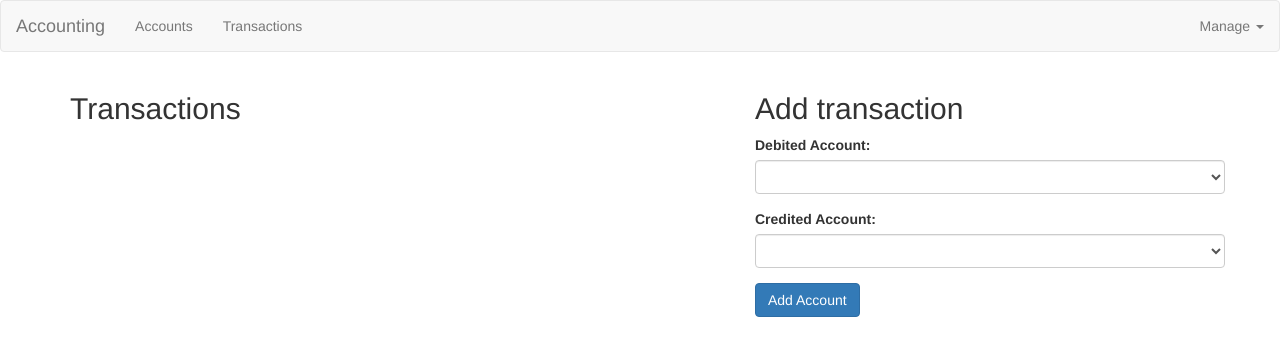
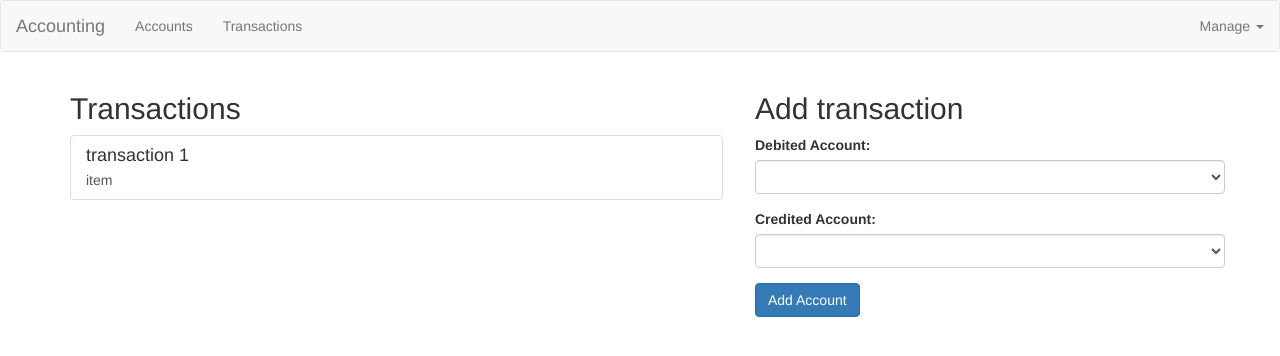
Before and after one commit to fferreira12/AccountingAngular, an Angular app in the folder accounting-angular/: page /transaction in a window 1280 px wide. Shown: the top 356 px of the page. Built offline with nearby package versions, Linux system fonts and the light colour scheme.

Commit message:
Started adding transaction functionality

```diff
--- /dev/null
+++ b/accounting-angular/src/app/balance-type.model.ts
@@ -0,0 +1,4 @@
+export enum BalanceType {
+    Debit,
+    Credit
+}
--- a/accounting-angular/src/app/transaction/transaction-balance.model.ts
+++ /dev/null
@@ -1,4 +0,0 @@
-export enum TransactionBalance {
-    Debit,
-    Credit
-}
--- a/accounting-angular/src/app/transaction/transaction-list/transaction-list.component.html
+++ b/accounting-angular/src/app/transaction/transaction-list/transaction-list.component.html
@@ -1,7 +1,12 @@
 <div class="container">
-    <div class="row">
-      <div class="col-md-12">
-        <h2>Transactions</h2>
-      </div>
+  <div class="row">
+    <div class="col-md-12">
+      <h2>Transactions</h2>
     </div>
   </div>
+  <div class="row">
+    <div class="col-md-7">
+      <app-transaction-row *ngFor="let trans of this.transacs" [transaction]="trans"></app-transaction-row>
+    </div>
+  </div>
+</div>
--- a/accounting-angular/src/app/transaction/transaction-list/transaction-list.component.ts
+++ b/accounting-angular/src/app/transaction/transaction-list/transaction-list.component.ts
@@ -1,4 +1,7 @@
 import { Component, OnInit } from '@angular/core';
+
+import { TransactionService } from '../transaction.service';
+import { Transaction } from "../transaction.model";
 
 @Component({
   selector: 'app-transaction-list',
@@ -7,9 +10,12 @@ import { Component, OnInit } from '@angular/core';
 })
 export class TransactionListComponent implements OnInit {
 
-  constructor() { }
+  transacs: Transaction[];
+
+  constructor(public transactionService: TransactionService) { }
 
   ngOnInit() {
+    this.transacs = this.transactionService.transactionsList;
   }
 
 }
--- /dev/null
+++ b/accounting-angular/src/app/transaction/transaction-row/transaction-row.component.html
@@ -0,0 +1,13 @@
+<a href="" class="list-group-item clearfix">
+    <div class="pull-left">
+      <h4 class="list-group-item-heading">
+        {{ transaction.description }}
+      </h4>
+      <p class="list-group-item-text">
+        item
+        <!-- <span>{{ accountType }}</span>
+        <br>{{ account.value | currency:'BRL':true }} -->
+        <!-- <br>{{ account.description }} -->
+      </p>
+    </div>
+  </a>
--- /dev/null
+++ b/accounting-angular/src/app/transaction/transaction-row/transaction-row.component.ts
@@ -0,0 +1,19 @@
+import { Component, OnInit, Input } from '@angular/core';
+import { Transaction } from "../transaction.model";
+
+@Component({
+  selector: 'app-transaction-row',
+  templateUrl: './transaction-row.component.html',
+  styleUrls: ['./transaction-row.component.css']
+})
+export class TransactionRowComponent implements OnInit {
+
+  @Input()
+  transaction: Transaction;
+
+  constructor() { }
+
+  ngOnInit() {
+  }
+
+}
--- a/accounting-angular/src/app/transaction/transaction-unit.model.ts
+++ b/accounting-angular/src/app/transaction/transaction-unit.model.ts
@@ -1,12 +1,12 @@
 import { Account } from '../account/account.model';
-import { TransactionBalance } from "./transaction-balance.model";
+import { BalanceType } from "../balance-type.model";
 
 export class TransactionUnit {
     public account: Account;
+    public balance: BalanceType;
     public value: number;
-    public balance: TransactionBalance;
 
-    constructor(account: Account, value: number, balance: TransactionBalance) {
+    constructor(account: Account, value: number, balance: BalanceType) {
         this.account = account;
         this.value = value;
         this.balance = balance;
--- a/accounting-angular/src/app/transaction/transaction.service.ts
+++ b/accounting-angular/src/app/transaction/transaction.service.ts
@@ -1,23 +1,47 @@
-import { Injectable } from '@angular/core';
+import { Injectable, OnInit } from '@angular/core';
 
 import { Transaction } from './transaction.model';
 import { TransactionUnit } from './transaction-unit.model';
-import { TransactionBalance } from './transaction-balance.model';
+import { BalanceType } from '../balance-type.model';
 import { Account } from '../account/account.model';
 import { AccountType } from '../account/account-type.model';
+import { AccountService } from "../account/account.service";
 
 @Injectable()
-export class TransactionService {
+export class TransactionService implements OnInit {
 
     public transactionsList: Transaction[] = [
         new Transaction(
-            new Date(2017, 09, 3),
+            new Date("28/02/2017"),
             [
-                new TransactionUnit(new Account("Debited Account", "Debited Account description", AccountType.Expense), 150, TransactionBalance.Debit),
-                new TransactionUnit(new Account("Credited Account", "Credited Account description", AccountType.Asset), 150, TransactionBalance.Credit)
+                new TransactionUnit(this.accountService.accountsList[0], 50, BalanceType.Credit),
+                new TransactionUnit(this.accountService.accountsList[0], 50, BalanceType.Debit)
             ],
-            "Transaction description")
+            "transaction 1"
+        )
     ];
+
+    constructor(public accountService: AccountService) {
+
+    }
+
+    ngOnInit(): void {
+        let acc1 = this.accountService.accountsList[0];
+        let acc2 = this.accountService.accountsList[1];
+
+        let tu1 = new TransactionUnit(acc1, 50, BalanceType.Credit);
+        let tu2 = new TransactionUnit(acc2, 50, BalanceType.Debit);
+
+        let trans = new Transaction(new Date("28/02/2017"), [tu1, tu2], "transaction 1");
+
+        this.addTransaction(trans);
+        this.addTransaction(trans);
+        this.addTransaction(trans);
+        this.addTransaction(trans);
+        this.addTransaction(trans);
+        this.addTransaction(trans);
+        this.addTransaction(trans);
+    }
 
     addTransaction(transaction: Transaction) {
         this.transactionsList.push(transaction);
```
Also changed, not shown: accounting-angular/src/app/app.module.ts (+5 -2 lines), accounting-angular/src/app/transaction/transaction-row/transaction-row.component.css (added), 1 other file (tests, documents, lock files or other folders).
